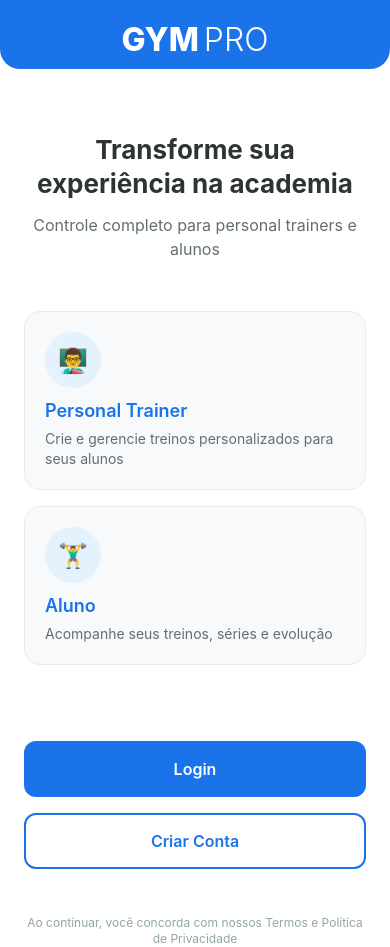
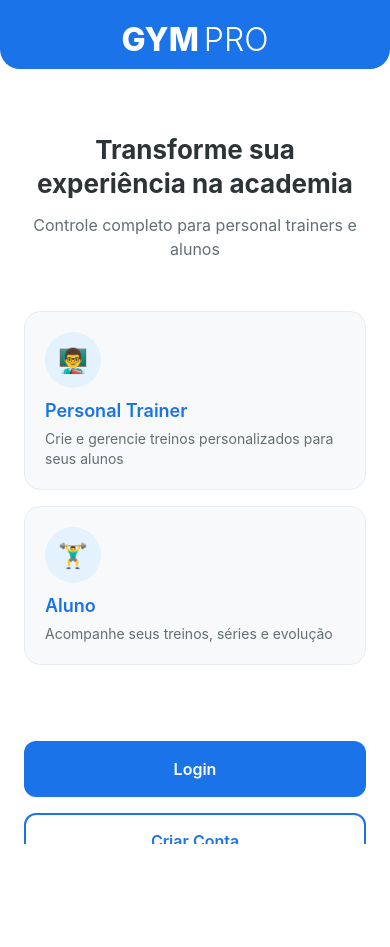
Before and after one commit to DiegoCarvalho-dev/SaasAcademia, a React Native app: screen /Welcome in a window 390 px wide. After the commit the page ends 844 px from the top, so only its background shows below. Built offline with nearby package versions, Linux system fonts and the light colour scheme.

Commit message:
fix: corrige import do SafeAreaView no WelcomeScreen

```diff
--- a/src/screens/WelcomeScreen.tsx
+++ b/src/screens/WelcomeScreen.tsx
@@ -4,10 +4,10 @@ import {
   Text,
   StyleSheet,
   TouchableOpacity,
-  SafeAreaView,
   StatusBar,
-  Image,
+  ScrollView,
 } from 'react-native';
+import { SafeAreaView } from 'react-native-safe-area-context';;
 import { useNavigation } from '@react-navigation/native';
 import { NativeStackNavigationProp } from '@react-navigation/native-stack';
 
@@ -39,6 +39,10 @@ export default function WelcomeScreen() {
     <SafeAreaView style={styles.container}>
       <StatusBar barStyle="light-content" backgroundColor="#1a73e8" />
 
+      <ScrollView
+        contentContainerStyle={styles.scrollContent}
+        showsVerticalScrollIndicator={false}
+      >
         <View style={styles.header}>
           <Text style={styles.logo}>GYM</Text>
           <Text style={styles.logoSubtitle}>PRO</Text>
@@ -99,6 +103,7 @@ export default function WelcomeScreen() {
             Ao continuar, você concorda com nossos Termos e Política de Privacidade
           </Text>
         </View>
+      </ScrollView>
     </SafeAreaView>
   );
 }
@@ -107,6 +112,9 @@ const styles = StyleSheet.create({
   container: {
     flex: 1,
     backgroundColor: '#ffffff',
+  },
+  scrollContent: {
+    flexGrow: 1, // Faz o conteúdo expandir dentro do ScrollView
   },
   header: {
     flexDirection: 'row',
```
Lines whose indentation alone changed are shown as unchanged.
